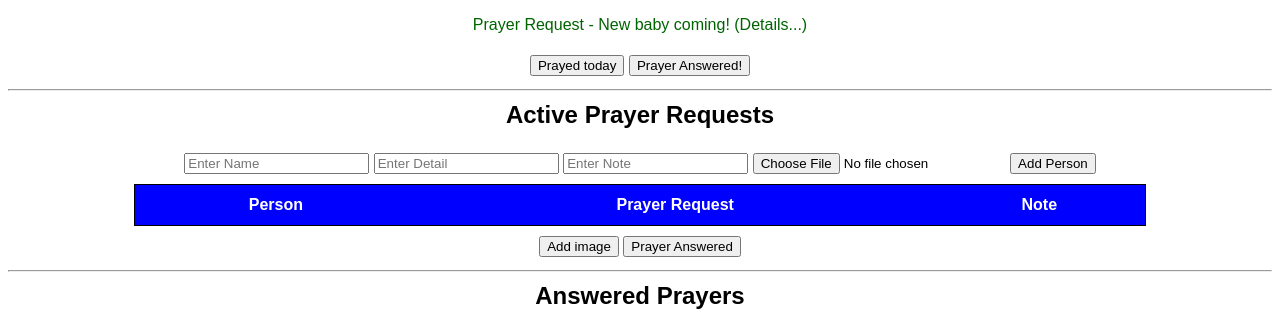
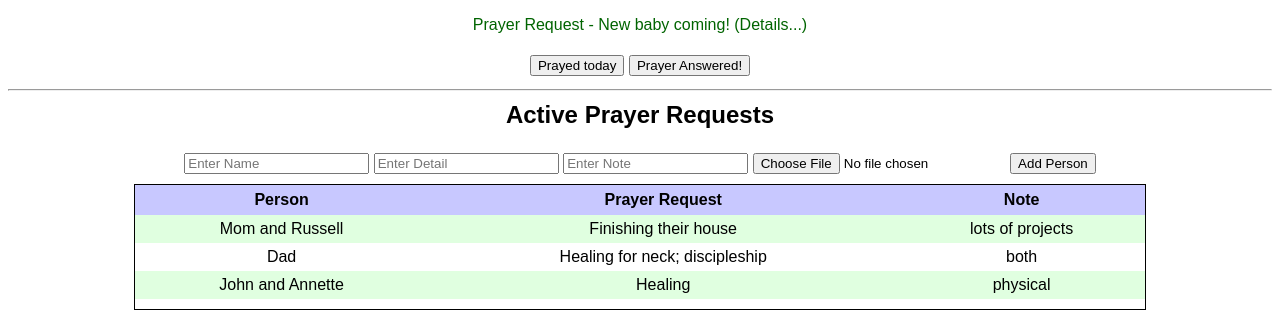
Before and after one commit to MShivers777/supporterWeb, a website with bundled scripts: page index.html in a window 1280 px wide. Shown: the part 631-948 px from the top of the page. Built offline with nearby package versions, Linux system fonts and the light colour scheme.

Commit message:
Adjust table styling

```diff
--- a/index.html
+++ b/index.html
@@ -64,6 +64,26 @@
         <th>Prayer Request</th>
         <th>Note</th>
       </tr>
+      <tr>
+        <td>Mom and Russell</td>
+        <td>Finishing their house</td>
+        <td>lots of projects</td>
+      </tr>
+      <tr>
+        <td>Dad</td>
+        <td>Healing for neck; discipleship</td>
+        <td>both</td>
+      </tr>
+      <tr>
+        <td>John and Annette</td>
+        <td>Healing</td>
+        <td>physical</td>
+      </tr>
+      <tr>
+        <td></td>
+        <td></td>
+        <td></td>
+      </tr>
       <!-- Additional rows added dynamically via JavaScript -->
     </table>
 
--- a/style.css
+++ b/style.css
@@ -32,11 +32,11 @@ p {
 
 /* Table row styling */
 tr:nth-child(even) {
-  background-color: lightgreen;
+  background-color: rgb(224, 255, 224);
 }
 
 tr:hover {
-  background-color: green;
+  background-color: rgb(106, 212, 106);
 }
 
 /* Table and cell styling */
@@ -48,13 +48,13 @@ table {
 }
 
 th, td {
-  padding: 10px;
+  padding: 5px;
   text-align: center;
 }
 
 th {
-  background-color: blue;
-  color: white;
+  background-color: rgb(200, 200, 255);
+  color: rgb(0, 0, 0);
   height: 20px;
 }
 
```
